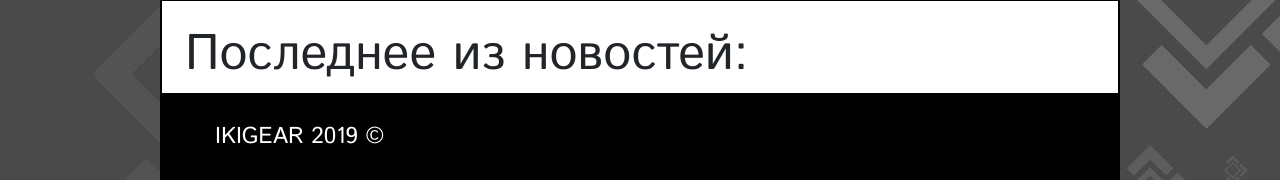
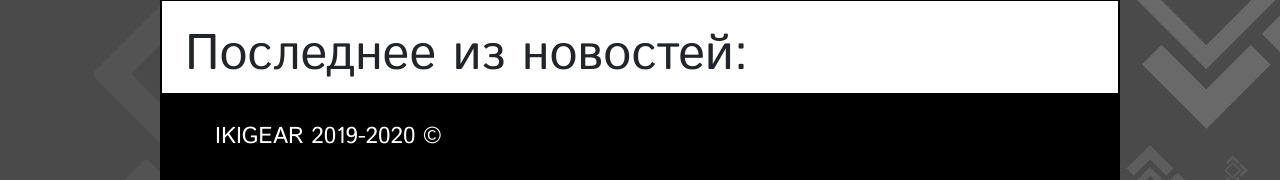
Before and after one commit to pogrammeest/ikigear, a Django app: page / in a window 1280 px wide. Shown: the part 817-997 px from the top of the page. Run offline with Django 3.2, Linux system fonts and the light colour scheme; data that the repository does not hold is empty; some libraries are stand-ins or nearby versions.

Commit message:
copyright

```diff
--- a/static/css/style.css
+++ b/static/css/style.css
@@ -136,6 +136,8 @@ section {
 @media only screen and (max-width: 680px) {  .slider {width: 300px;}  }
 @media only screen and (max-width: 540px) {  .slider {width: 270px;}  }
 @media only screen and (max-width: 460px) {  .slider {width: 220px;}  }
+@media only screen and (max-width: 410px) {  .slider {width: 190px;}  }
+
 .owl-carousel {
     padding: 0 10px;
 
--- a/templates/base.html
+++ b/templates/base.html
@@ -141,7 +141,7 @@
         <div class="container">
             <div class="row">
                 <div class="col-12 foot">
-                    <p>IKIGEAR 2019 ©</p>
+                    <p>IKIGEAR 2019-2020 ©</p>
                 </div>
             </div>
         </div>
```
